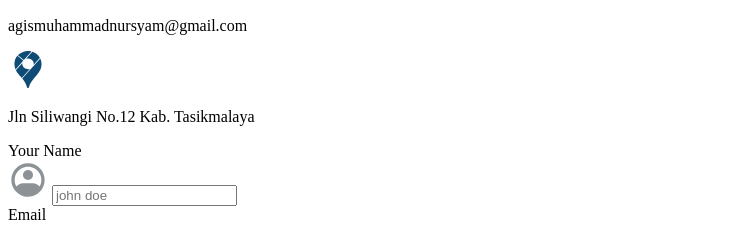
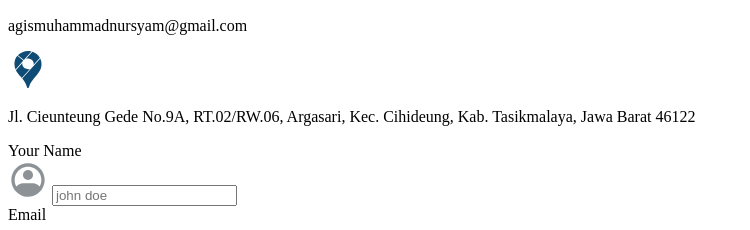
Before and after one commit to agissmn/Portofolio-Agis, a plain HTML site: page index.html in a window 1280 px wide. Shown: the part 6197-6427 px from the top of the page, without its empty margins (0-750 px from the left). Drawn offline with Linux system fonts and the light colour scheme.

Commit message:
Update index.html

```diff
--- a/index.html
+++ b/index.html
@@ -349,7 +349,7 @@
                         </div>
                         <div class="contact-extra-item">
                            <img src="assets/img/Group 34.svg" alt="" class="contact-item-logo">
-                           <p class="contact-item-value">Jln Siliwangi No.12 Kab. Tasikmalaya</p>
+                           <p class="contact-item-value">Jl. Cieunteung Gede No.9A, RT.02/RW.06, Argasari, Kec. Cihideung, Kab. Tasikmalaya, Jawa Barat 46122</p>
                         </div>
                      </div>
                   </div>
```
